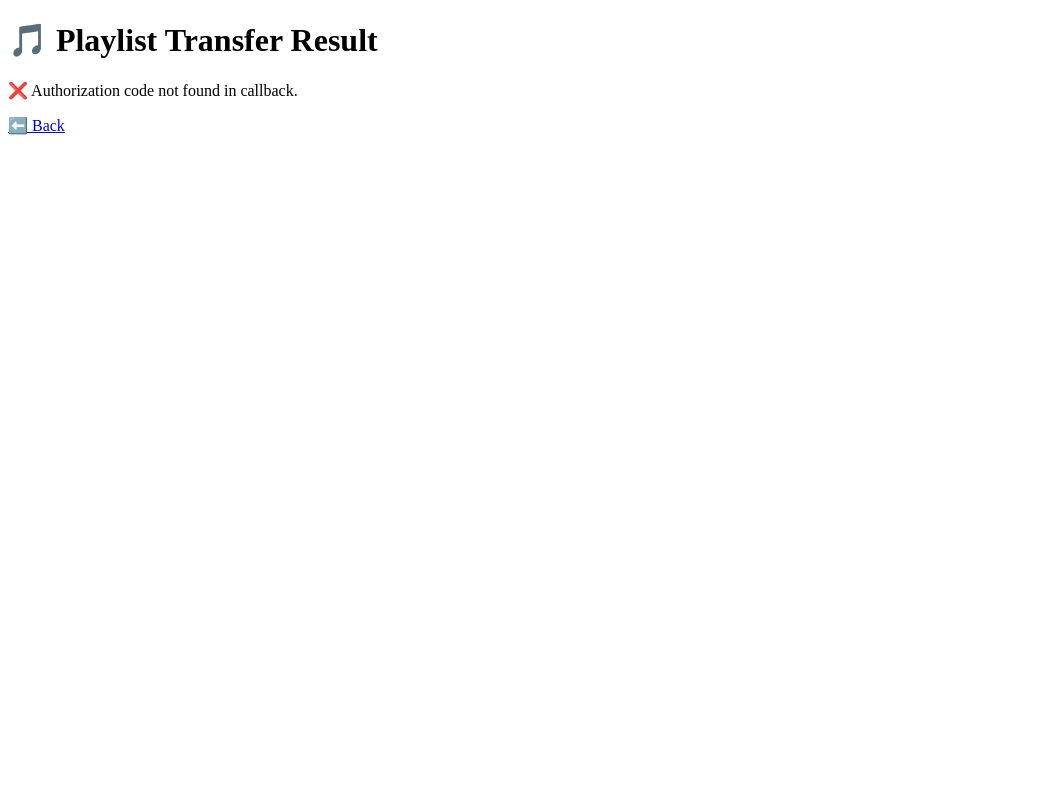
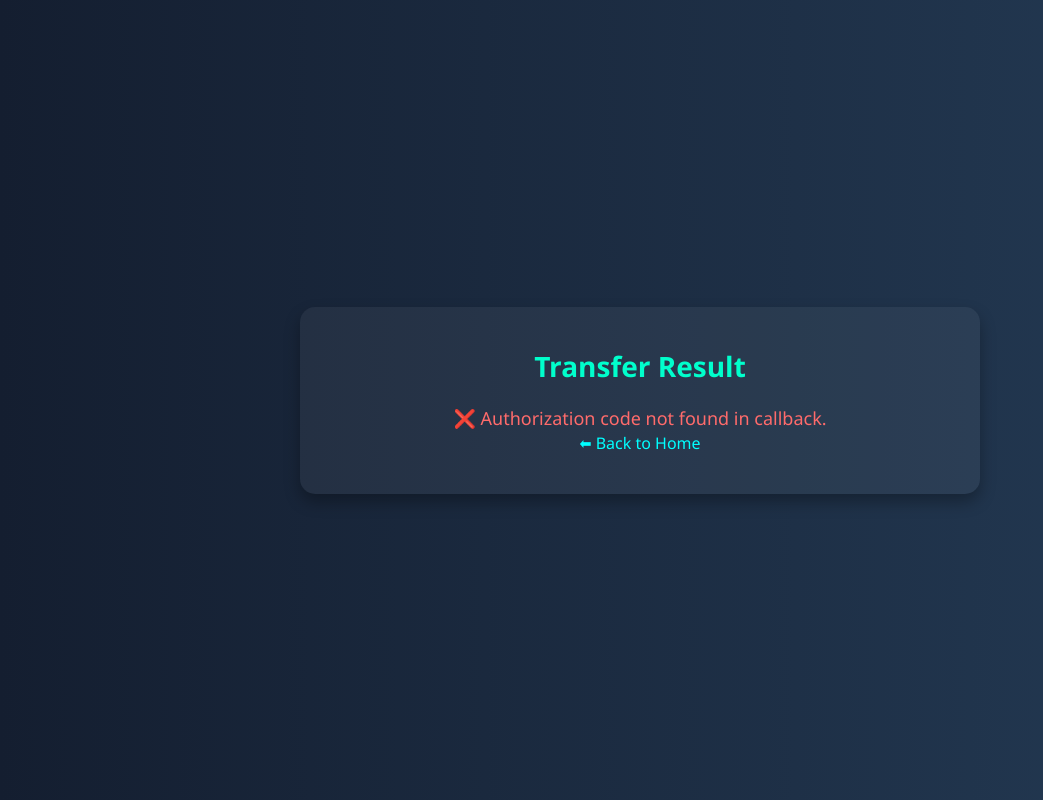
Before and after one commit to brainchemist/TransferPlaylistV2, a FastAPI app: page /callback in a window 1280 px wide. Shown: the whole page, without its empty margins (0-1043 px from the left). Run offline with FastAPI, Linux system fonts and the light colour scheme.

Commit message:
Result page with css

```diff
--- /dev/null
+++ b/TransferME/static/style_result.css
@@ -0,0 +1,67 @@
+body {
+    font-family: 'Segoe UI', Tahoma, Geneva, Verdana, sans-serif;
+    background: linear-gradient(to right, #141E30, #243B55);
+    color: #f2f2f2;
+    display: flex;
+    justify-content: center;
+    align-items: center;
+    height: 100vh;
+    margin: 0;
+}
+
+.container {
+    background-color: rgba(255, 255, 255, 0.05);
+    padding: 40px;
+    border-radius: 15px;
+    box-shadow: 0 8px 16px rgba(0, 0, 0, 0.3);
+    text-align: center;
+    max-width: 600px;
+    width: 90%;
+    word-wrap: break-word;
+}
+
+h1 {
+    margin-top: 0;
+    font-size: 28px;
+    color: #00ffcc;
+}
+
+.message {
+    font-size: 18px;
+    margin-top: 20px;
+    line-height: 1.5;
+}
+
+a {
+    color: #00ffff;
+    text-decoration: none;
+    word-break: break-all;
+}
+
+a:hover {
+    text-decoration: underline;
+}
+
+.success {
+    color: #8fff8f;
+}
+
+.error {
+    color: #ff6b6b;
+}
+
+button {
+    margin-top: 30px;
+    padding: 12px 24px;
+    font-size: 16px;
+    border: none;
+    border-radius: 25px;
+    background-color: #00b894;
+    color: white;
+    cursor: pointer;
+    transition: background-color 0.3s ease;
+}
+
+button:hover {
+    background-color: #019875;
+}
--- a/TransferME/templates/result.html
+++ b/TransferME/templates/result.html
@@ -1,12 +1,16 @@
-<!-- templates/result.html -->
 <!DOCTYPE html>
 <html>
 <head>
     <title>Transfer Result</title>
+    <link rel="stylesheet" href="/static/style_result.css">
 </head>
 <body>
-    <h1>🎵 Playlist Transfer Result</h1>
-    <p>{{ message }}</p>
-    <a href="/">⬅️ Back</a>
+    <div class="container">
+        <h1>Transfer Result</h1>
+        <div class="message {{ 'success' if '✅' in message else 'error' }}">
+            {{ message|safe }}
+        </div>
+        <a href="/">⬅ Back to Home</a>
+    </div>
 </body>
 </html>
```
